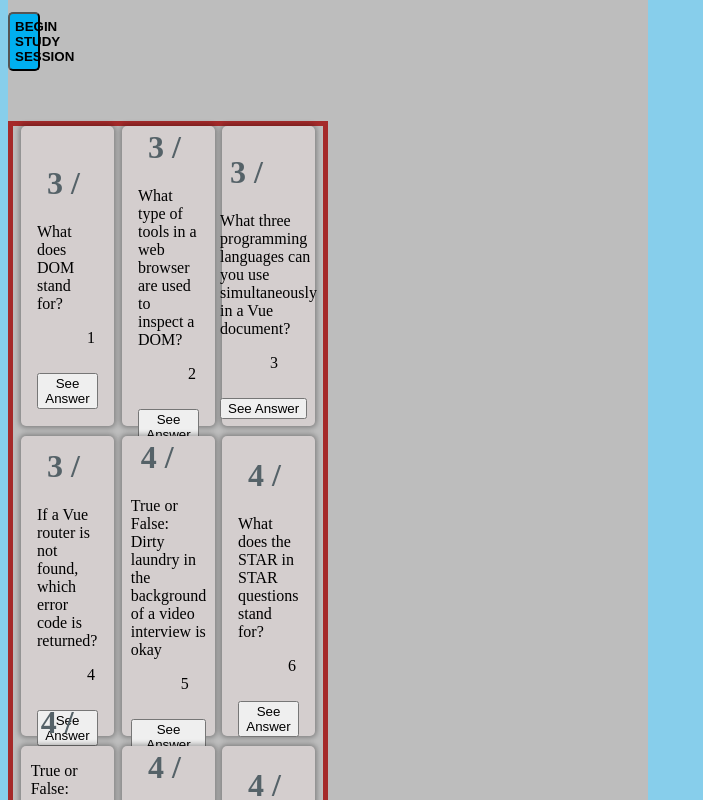
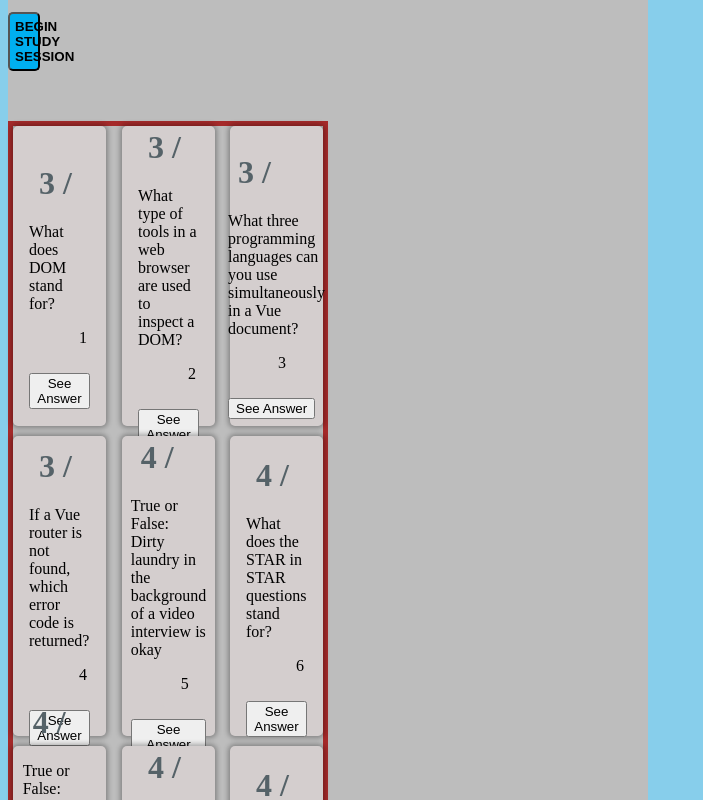
Before and after one commit to JayH98/That-Flippin-App-Flaschards-Full-Stack-techelevator-cle-jan-2022-java-student-pairs-final-capstone, a Vue app in the folder capstone/vue/: page / in a window 1280 px wide. Shown: the part 420-1220 px from the top of the page, without its empty margins (0-703 px from the left). Built offline with nearby package versions, Linux system fonts and the light colour scheme; sample sign-in values are in the browser's storage.

Commit message:
Think I added hover physics? Honestly not 100% sure

```diff
--- a/capstone/vue/src/components/FlashCard.vue
+++ b/capstone/vue/src/components/FlashCard.vue
@@ -46,15 +46,16 @@ export default {
   height: 300px;
   transform-style:preserve-3d;
   transition: 250ms;
-  margin-bottom: 10px;
   background-color: rgb(212, 206, 206);
   border-radius: 5px;
   cursor: pointer;
   box-shadow: 0 0 5px 2px rgba(0, 0, 0, .3);
-  transform: perspective(1000px) rotateY(var(--rotate-y, 0));
+  transform: perspective(1000px) rotateY(var(--rotate-y, 0))
+  translateY(var(--translate-y, 0));
 }
 
 .flashcard:hover {
+  --translate-y: -2px;
   box-shadow: 0 0 5px 2px rgba(0, 0, 0, .6);
 }
 
--- a/capstone/vue/src/components/FlashCardList.vue
+++ b/capstone/vue/src/components/FlashCardList.vue
@@ -18,9 +18,10 @@ export default {
 
 <style>
 .flashcard-container {
-    display:flex;
-    justify-content: space-evenly;
+    display: flex;
+    justify-content: space-between;
     flex-wrap: wrap;
+    row-gap: 10px;
     border: 5px solid brown;
 }
 </style>
```
